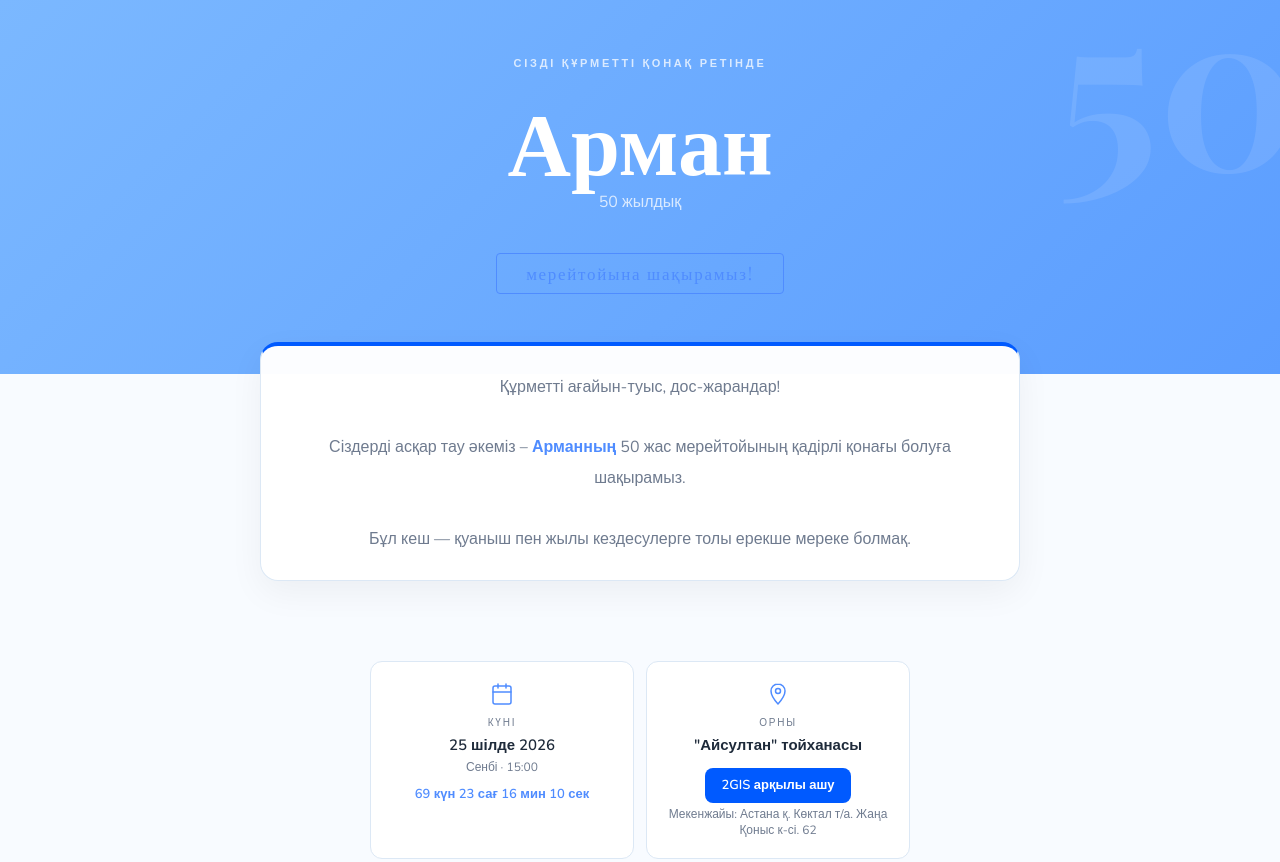
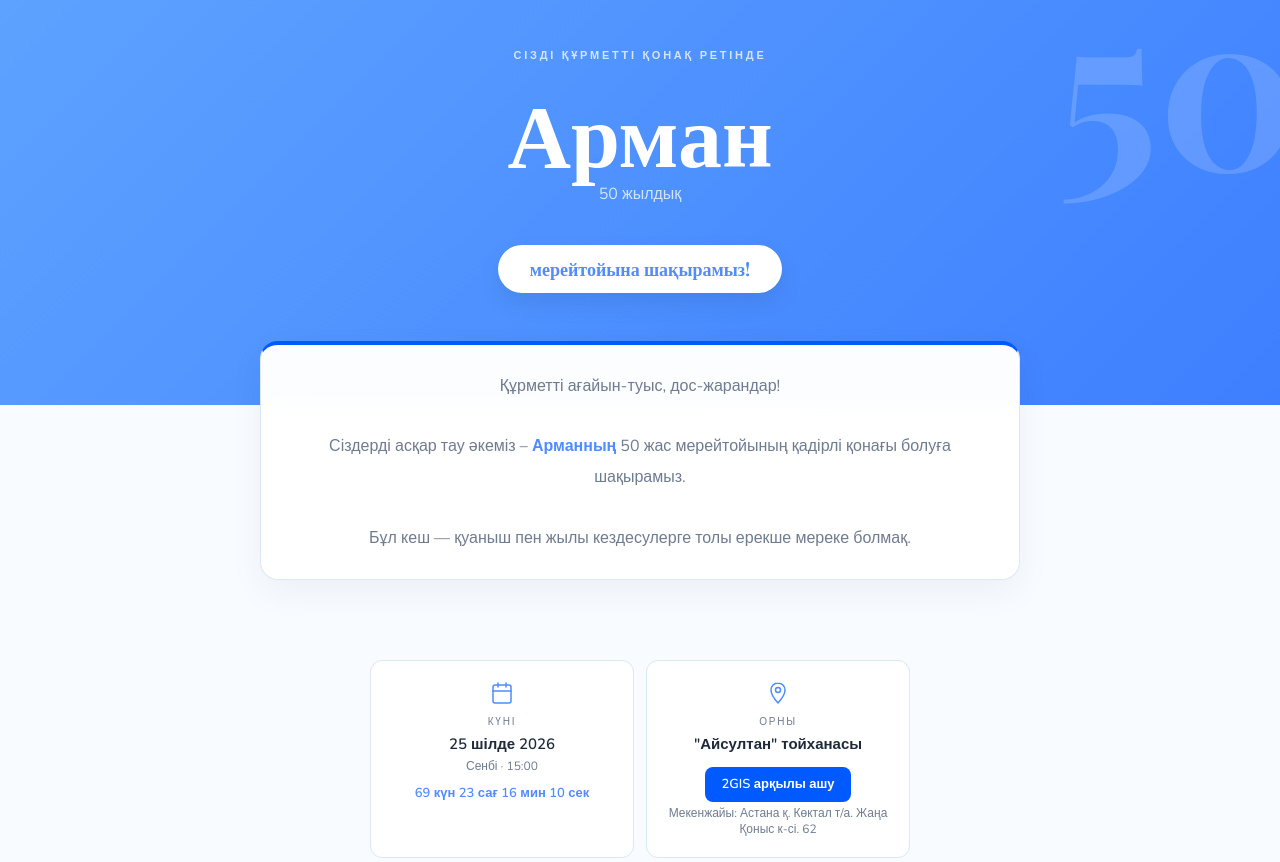
Before and after one commit to yeraaz/invitation, a plain HTML site: page index.html in a window 1280 px wide. Shown: the top 862 px of the page. Drawn offline with nearby package versions, Linux system fonts and the light colour scheme.

Commit message:
Update index.html

```diff
--- a/index.html
+++ b/index.html
@@ -30,11 +30,11 @@
 	flex-direction: column;
 	align-items: center;
 	justify-content: center;
-	padding: 3.5rem 2rem 5rem;
+	padding: 3rem 2rem 7rem;
     background: linear-gradient(
       135deg,
-      #7BB8FF,
-  	  #5B9DFF
+      #5EA2FF,
+  	  #3D7FFF
     );
 }
 
@@ -44,7 +44,7 @@
     font-family: 'Playfair Display', serif;
     font-size: 220px;
     font-weight: 700;
-    color: rgba(255,255,255,0.10);
+    color: rgba(255,255,255,0.16);
     top: -30px;
     right: -20px;
     line-height: 1;
@@ -80,13 +80,14 @@
 
   .hero-badge {
     display: inline-block;
-    border: 1px solid var(--gold);
-    color: var(--gold);
+    background: white;
+    color: #4F8CFF;
     font-family: 'Playfair Display', serif;
-    font-size: 17px;
-    padding: 0.5rem 1.8rem;
-    letter-spacing: 0.1em;
-    border-radius: 4px;
+    font-size: 18px;
+    padding: 0.75rem 2rem;
+    border-radius: 999px;
+    font-weight: 700;
+    box-shadow: 0 10px 25px rgba(0,0,0,0.08);
   }
 
 
@@ -319,8 +320,9 @@
 /* ── INVITE TEXT ── */
   .invite-text {
     max-width: 760px;
-    margin: -2rem auto 2.5rem;
+    margin: -4rem auto 2.5rem;
     background: rgba(255,255,255,0.98);
+	backdrop-filter: blur(10px);
     border: 1px solid var(--border);
 	border-top: 4px solid #005AFF;
     border-radius: 18px;
```
